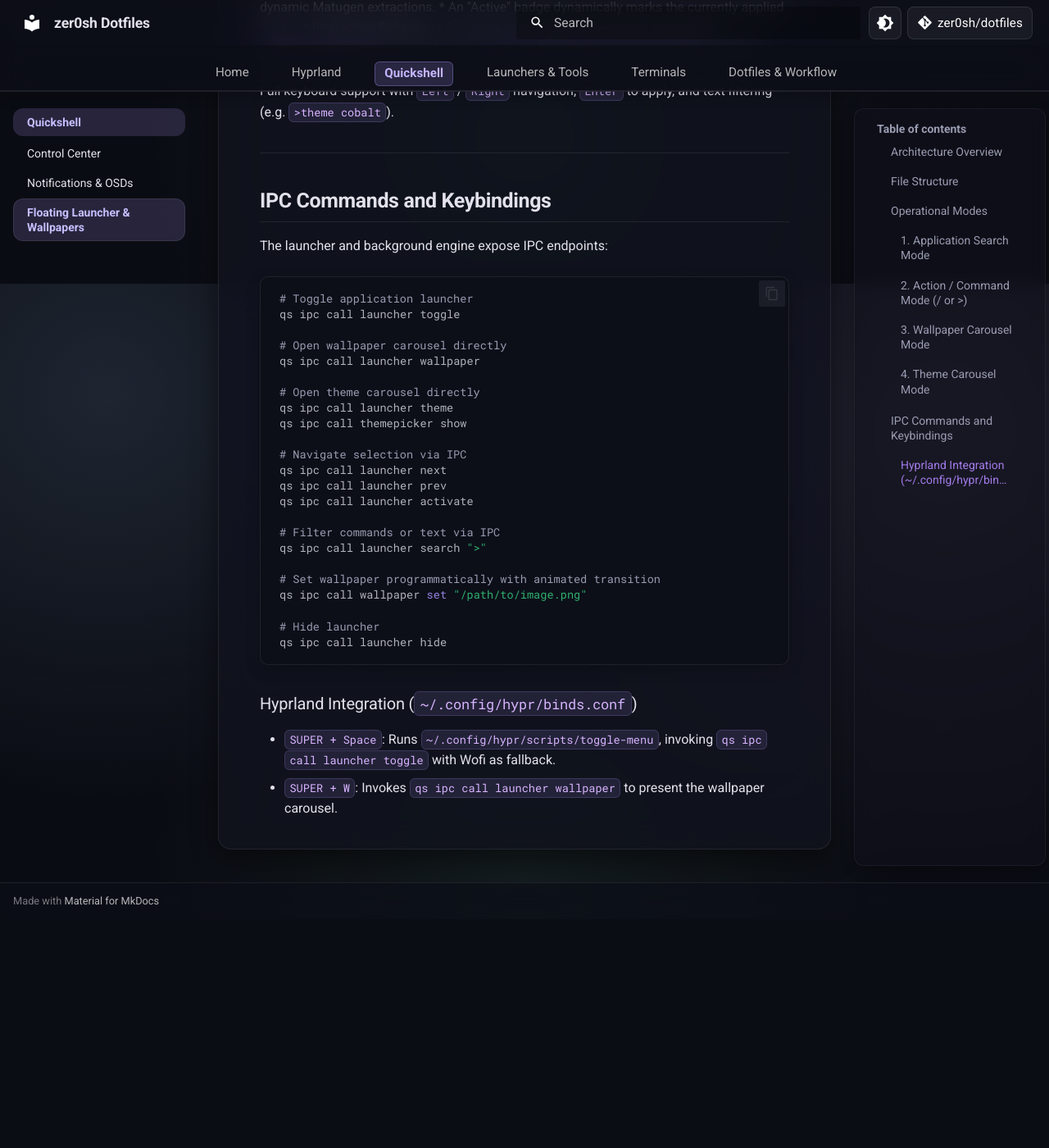
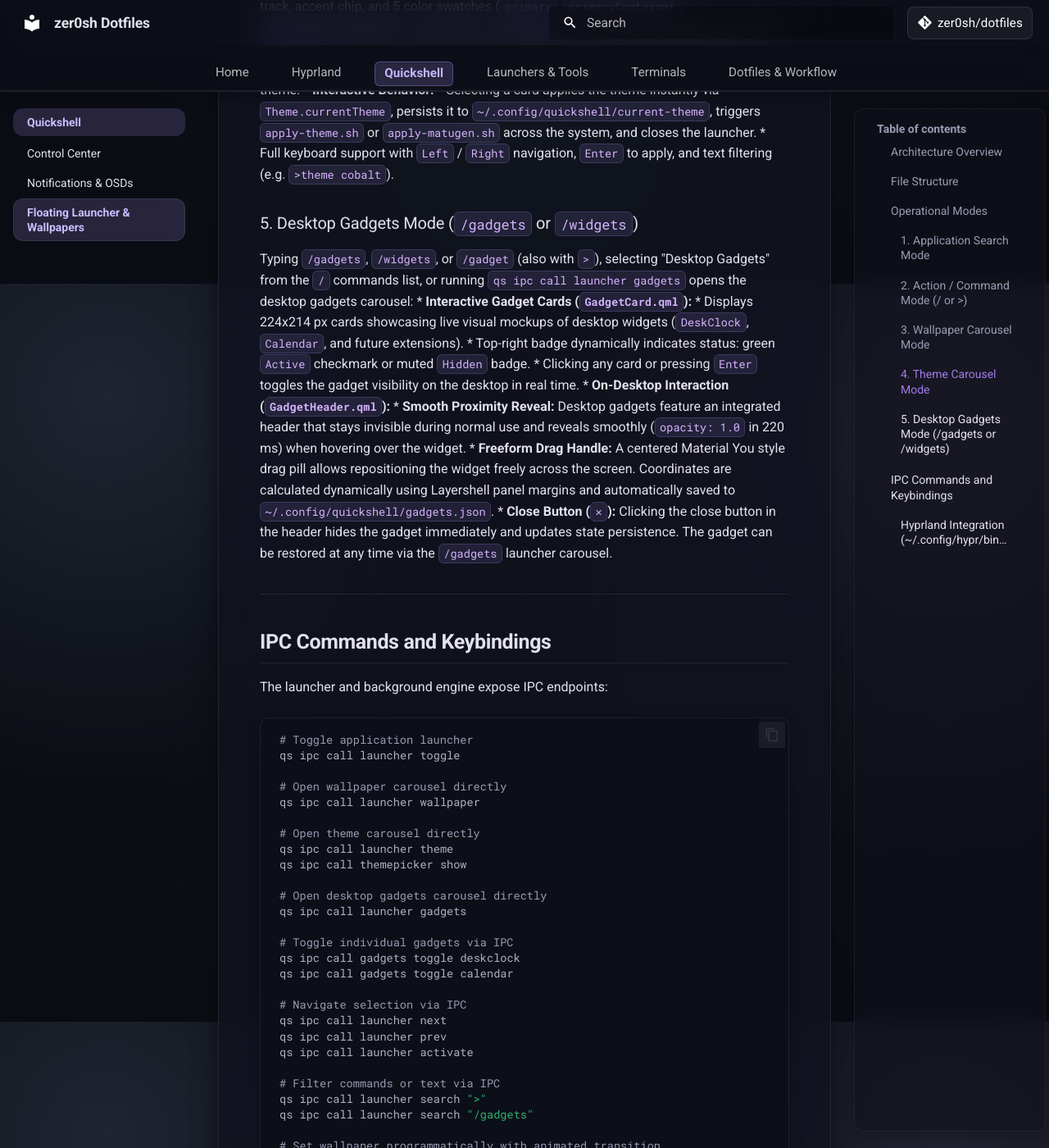
Before and after one commit to zer0sh/dotfiles, an MkDocs documentation site: the page built from docs/quickshell/launcher-wallpapers.md, in a window 1280 px wide and 1400 px high, scrolled down 3254 px. Shown: the whole window at 82% size. Built offline with MkDocs 1.6.1 and Material for MkDocs 9.7.7, drawn with Linux system fonts in a browser that asks for light colours; comment, search, counter and statistics services are not loaded; before the commit the page ends 4375 px from its top, so only the background shows below that; some of the changed text lies outside the part shown.

Commit message:
feat(gadgets): add interactive desktop gadget management and launcher carousel

````diff
--- a/docs/quickshell/launcher-wallpapers.md
+++ b/docs/quickshell/launcher-wallpapers.md
@@ -31,13 +31,17 @@ The system consists of two coordinated Quickshell modules:
 
 ```text
 quickshell/
+├── GadgetsManager.qml               # Central desktop gadgets state and persistence manager
 ├── modules/
 │   ├── background/
 │   │   └── Background.qml           # Fullscreen background layer with Zoom & Blur transition
+│   ├── gadgets/
+│   │   └── GadgetHeader.qml         # Interactive drag handle, coordinates sync, and close button
 │   └── launcher/
 │       ├── Launcher.qml             # Main overlay window, state machine, and search bar
 │       ├── WallpaperCard.qml        # 16:9 wallpaper thumbnail card and browse button
 │       ├── ThemeCard.qml            # Theme palette preview card with Material 3 mockup
+│       ├── GadgetCard.qml           # Desktop widget toggle card with real-time UI preview
 │       ├── AppItem.qml              # Application list row delegate with icon and metadata
 │       └── ActionItem.qml           # System action row delegate
 └── scripts/
@@ -96,6 +100,17 @@ Typing `/theme ` or `/tema ` (also `>theme `), clicking "Theme" in the Control C
   * Selecting a card applies the theme instantly via `Theme.currentTheme`, persists it to `~/.config/quickshell/current-theme`, triggers `apply-theme.sh` or `apply-matugen.sh` across the system, and closes the launcher.
   * Full keyboard support with `Left` / `Right` navigation, `Enter` to apply, and text filtering (e.g. `>theme cobalt`).
 
+### 5. Desktop Gadgets Mode (`/gadgets` or `/widgets`)
+Typing `/gadgets `, `/widgets `, or `/gadget ` (also with `>`), selecting "Desktop Gadgets" from the `/` commands list, or running `qs ipc call launcher gadgets` opens the desktop gadgets carousel:
+* **Interactive Gadget Cards (`GadgetCard.qml`):**
+  * Displays 224x214 px cards showcasing live visual mockups of desktop widgets (`DeskClock`, `Calendar`, and future extensions).
+  * Top-right badge dynamically indicates status: green `Active` checkmark or muted `Hidden` badge.
+  * Clicking any card or pressing `Enter` toggles the gadget visibility on the desktop in real time.
+* **On-Desktop Interaction (`GadgetHeader.qml`):**
+  * **Smooth Proximity Reveal:** Desktop gadgets feature an integrated header that stays invisible during normal use and reveals smoothly (`opacity: 1.0` in 220 ms) when hovering over the widget.
+  * **Freeform Drag Handle:** A centered Material You style drag pill allows repositioning the widget freely across the screen. Coordinates are calculated dynamically using Layershell panel margins and automatically saved to `~/.config/quickshell/gadgets.json`.
+  * **Close Button (`✕`):** Clicking the close button in the header hides the gadget immediately and updates state persistence. The gadget can be restored at any time via the `/gadgets` launcher carousel.
+
 ---
 
 ## IPC Commands and Keybindings
@@ -113,6 +128,13 @@ qs ipc call launcher wallpaper
 qs ipc call launcher theme
 qs ipc call themepicker show
 
+# Open desktop gadgets carousel directly
+qs ipc call launcher gadgets
+
+# Toggle individual gadgets via IPC
+qs ipc call gadgets toggle deskclock
+qs ipc call gadgets toggle calendar
+
 # Navigate selection via IPC
 qs ipc call launcher next
 qs ipc call launcher prev
@@ -120,6 +142,7 @@ qs ipc call launcher activate
 
 # Filter commands or text via IPC
 qs ipc call launcher search ">"
+qs ipc call launcher search "/gadgets"
 
 # Set wallpaper programmatically with animated transition
 qs ipc call wallpaper set "/path/to/image.png"
--- a/mkdocs.yml
+++ b/mkdocs.yml
@@ -9,20 +9,9 @@ theme:
   name: material
   language: en
   palette:
-    # Default dark mode
     - scheme: slate
       primary: deep purple
       accent: deep purple
-      toggle:
-        icon: material/brightness-4
-        name: Switch to light mode
-    # Light mode
-    - scheme: default
-      primary: deep purple
-      accent: deep purple
-      toggle:
-        icon: material/brightness-7
-        name: Switch to dark mode
   features:
     - navigation.tabs
     - navigation.tabs.sticky
````
Also changed, not shown: 9 other files.
